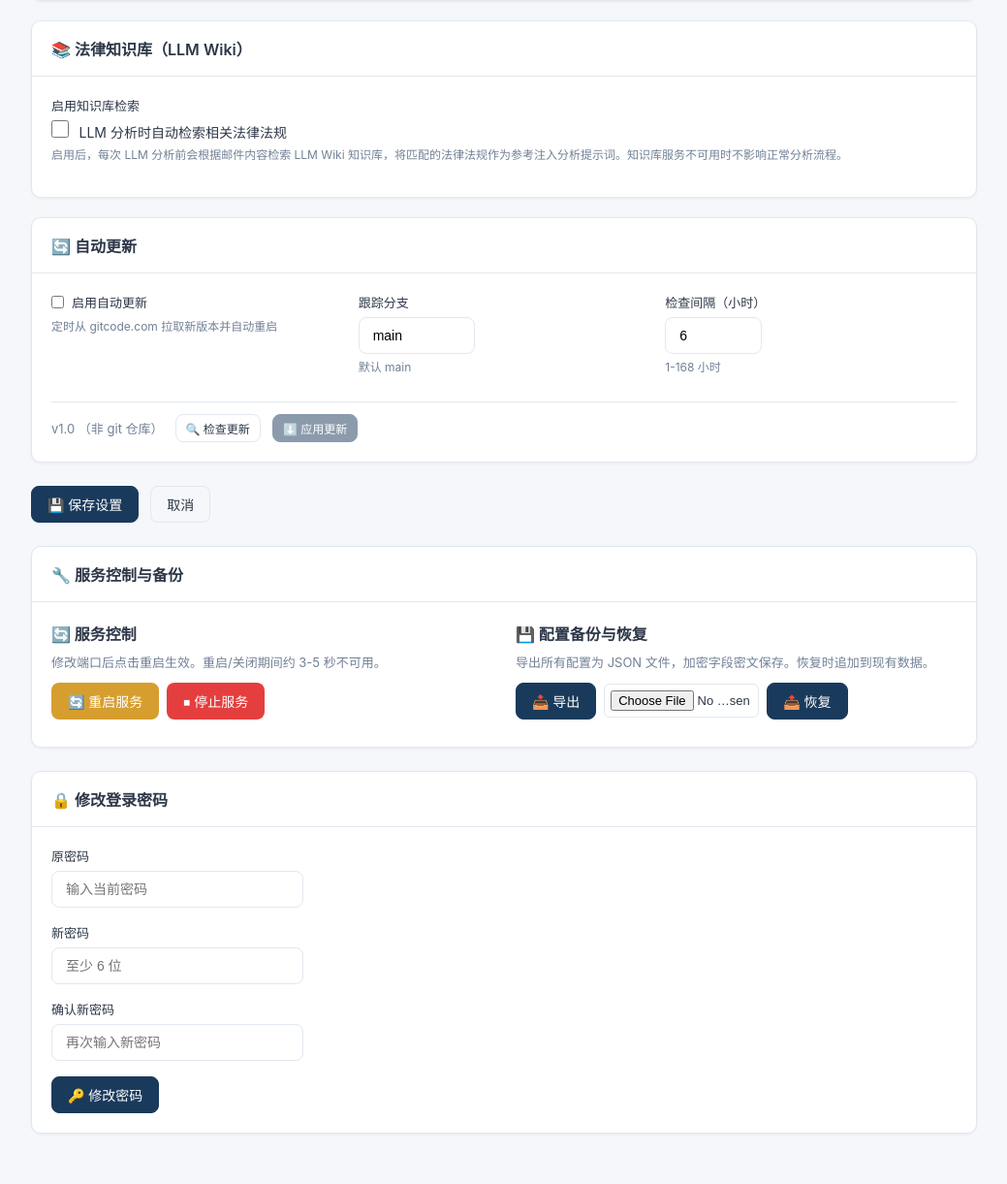
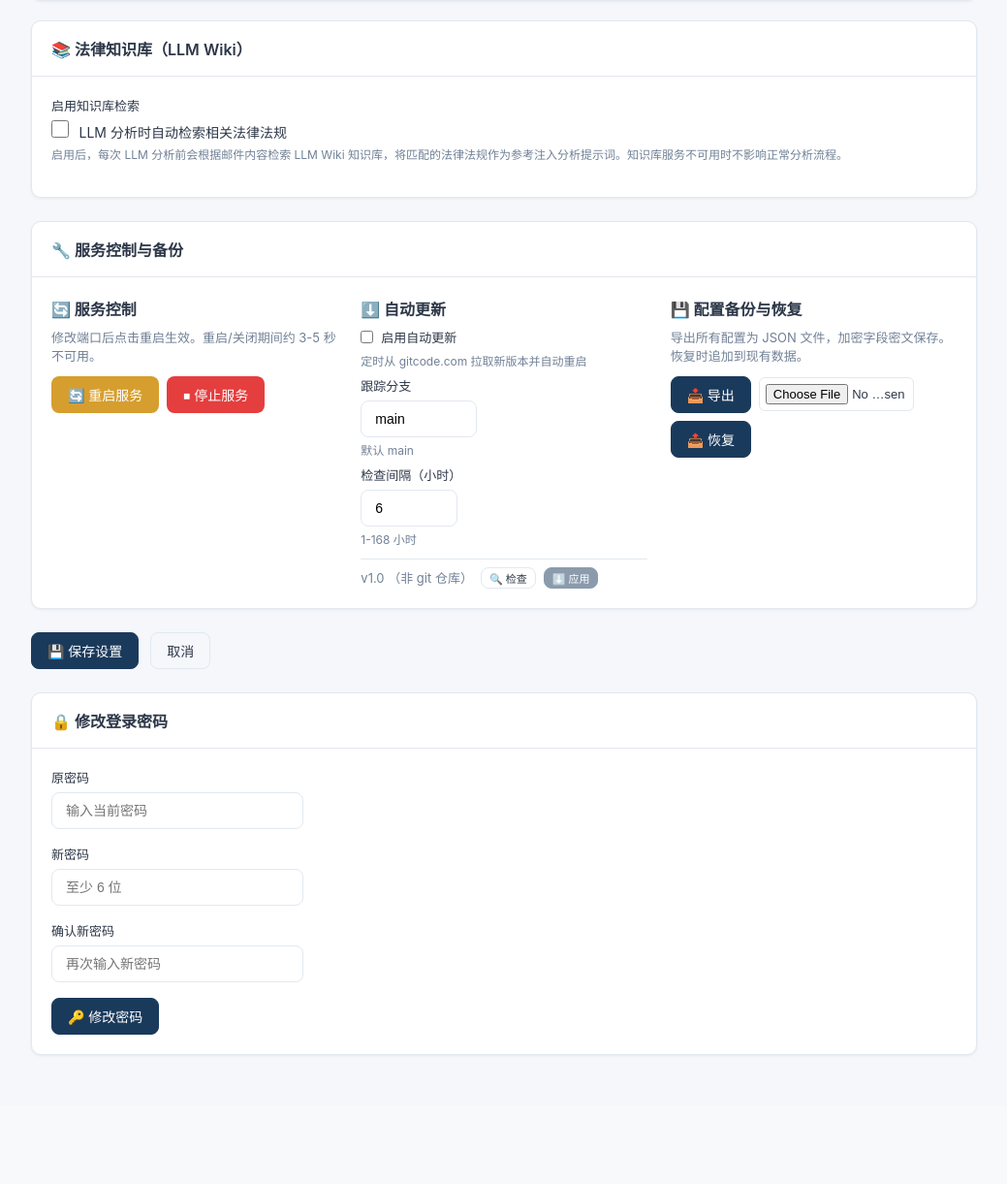
Before and after one commit to masquerator-coder/legal-mail-router, a FastAPI app: page /settings in a window 1280 px wide. Shown: the part 2131-3352 px from the top of the page at 97% size, without its empty margins (240-1279 px from the left). After the commit the page ends 3219 px from the top, so only its background shows below. Run offline with FastAPI, Linux system fonts and the light colour scheme; the visitor is signed in with stand-in values (Sample User, id 1); some libraries are stand-ins or nearby versions.

Commit message:
合并自动更新卡片到服务控制与备份卡片

```diff
--- a/templates/settings.html
+++ b/templates/settings.html
@@ -453,59 +453,11 @@
         </div>
     </div>
 
-    <!-- 自动更新 -->
-    <div class="card" style="margin-top:16px;">
-        <div class="card-header"><h3>🔄 自动更新</h3></div>
-        <div class="card-body">
-            <div style="display:grid;grid-template-columns:1fr 1fr 1fr;gap:16px;">
-                <div class="form-group">
-                    <label class="checkbox-label" style="display:flex;align-items:center;gap:8px;cursor:pointer;">
-                        <input type="checkbox" name="auto_update_enabled" value="true"
-                               {% if settings.auto_update_enabled == 'true' %}checked{% endif %}>
-                        <span>启用自动更新</span>
-                    </label>
-                    <div class="form-hint">定时从 gitcode.com 拉取新版本并自动重启</div>
-                </div>
-                <div class="form-group">
-                    <label for="auto_update_branch">跟踪分支</label>
-                    <input type="text" id="auto_update_branch" name="auto_update_branch"
-                           value="{{ settings.auto_update_branch }}"
-                           class="form-control" style="width:120px;" maxlength="50">
-                    <div class="form-hint">默认 main</div>
-                </div>
-                <div class="form-group">
-                    <label for="auto_update_interval_hours">检查间隔（小时）</label>
-                    <input type="number" id="auto_update_interval_hours" name="auto_update_interval_hours"
-                           value="{{ settings.auto_update_interval_hours }}"
-                           class="form-control" style="width:100px;"
-                           min="1" max="168">
-                    <div class="form-hint">1-168 小时</div>
-                </div>
-            </div>
-            <div style="margin-top:12px;padding-top:12px;border-top:1px solid var(--border);">
-                <div style="display:flex;gap:12px;align-items:center;flex-wrap:wrap;">
-                    <span id="update-version" style="font-size:13px;color:var(--text-muted);">——</span>
-                    <button type="button" class="btn btn-outline btn-sm" onclick="checkUpdate()" id="check-update-btn">🔍 检查更新</button>
-                    <button type="button" class="btn btn-primary btn-sm" onclick="applyUpdate()" id="apply-update-btn" disabled style="opacity:0.5;">⬇️ 应用更新</button>
-                    <span id="update-result" style="font-size:13px;"></span>
-                </div>
-            </div>
-        </div>
-    </div>
-
-    <!-- 操作按钮 -->
-    <div style="display:flex;gap:12px;align-items:center;margin-top:24px;">
-        <button type="submit" class="btn btn-primary">💾 保存设置</button>
-        <a href="/dashboard" class="btn btn-outline">取消</a>
-    </div>
-
-    </form>
-
-    <!-- 服务与备份 -->
+    <!-- 服务与备份 + 自动更新 -->
     <div class="card" style="margin-top:24px;">
         <div class="card-header"><h3>🔧 服务控制与备份</h3></div>
         <div class="card-body">
-            <div style="display:grid;grid-template-columns:1fr 1fr;gap:24px;">
+            <div style="display:grid;grid-template-columns:1fr 1fr 1fr;gap:24px;">
                 <!-- 左：服务控制 -->
                 <div>
                     <h4 style="margin-bottom:8px;">🔄 服务控制</h4>
@@ -517,6 +469,42 @@
                         <button type="button" class="btn btn-danger" onclick="shutdownService()" id="shutdown-btn">⏹ 停止服务</button>
                     </div>
                     <span id="service-msg" style="font-size:13px;display:block;margin-top:8px;"></span>
+                </div>
+
+                <!-- 中：自动更新 -->
+                <div>
+                    <h4 style="margin-bottom:8px;">⬇️ 自动更新</h4>
+                    <div class="form-group" style="margin-bottom:8px;">
+                        <label class="checkbox-label" style="display:flex;align-items:center;gap:8px;cursor:pointer;">
+                            <input type="checkbox" name="auto_update_enabled" value="true"
+                                   {% if settings.auto_update_enabled == 'true' %}checked{% endif %}>
+                            <span>启用自动更新</span>
+                        </label>
+                        <div class="form-hint">定时从 gitcode.com 拉取新版本并自动重启</div>
+                    </div>
+                    <div class="form-group" style="margin-bottom:8px;">
+                        <label for="auto_update_branch">跟踪分支</label>
+                        <input type="text" id="auto_update_branch" name="auto_update_branch"
+                               value="{{ settings.auto_update_branch }}"
+                               class="form-control" style="width:120px;" maxlength="50">
+                        <div class="form-hint">默认 main</div>
+                    </div>
+                    <div class="form-group" style="margin-bottom:12px;">
+                        <label for="auto_update_interval_hours">检查间隔（小时）</label>
+                        <input type="number" id="auto_update_interval_hours" name="auto_update_interval_hours"
+                               value="{{ settings.auto_update_interval_hours }}"
+                               class="form-control" style="width:100px;"
+                               min="1" max="168">
+                        <div class="form-hint">1-168 小时</div>
+                    </div>
+                    <div style="padding-top:8px;border-top:1px solid var(--border);">
+                        <div style="display:flex;gap:8px;align-items:center;flex-wrap:wrap;">
+                            <span id="update-version" style="font-size:13px;color:var(--text-muted);">——</span>
+                            <button type="button" class="btn btn-outline btn-xs" onclick="checkUpdate()" id="check-update-btn">🔍 检查</button>
+                            <button type="button" class="btn btn-primary btn-xs" onclick="applyUpdate()" id="apply-update-btn" disabled style="opacity:0.5;">⬇️ 应用</button>
+                        </div>
+                        <span id="update-result" style="font-size:13px;"></span>
+                    </div>
                 </div>
 
                 <!-- 右：配置备份 -->
@@ -538,6 +526,14 @@
             </div>
         </div>
     </div>
+
+    <!-- 操作按钮 -->
+    <div style="display:flex;gap:12px;align-items:center;margin-top:24px;">
+        <button type="submit" class="btn btn-primary">💾 保存设置</button>
+        <a href="/dashboard" class="btn btn-outline">取消</a>
+    </div>
+
+    </form>
 
     <!-- 修改密码 -->
     <div class="card" style="margin-top:24px;">
```
